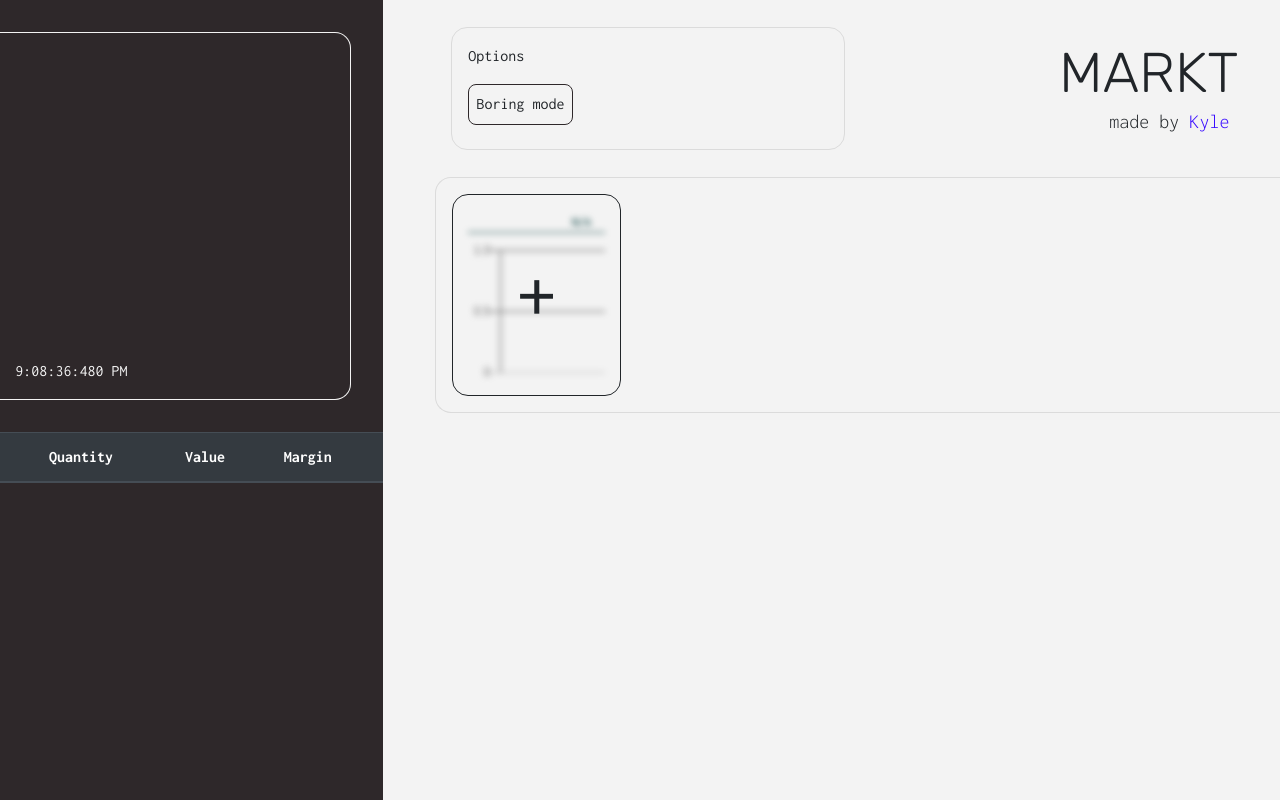
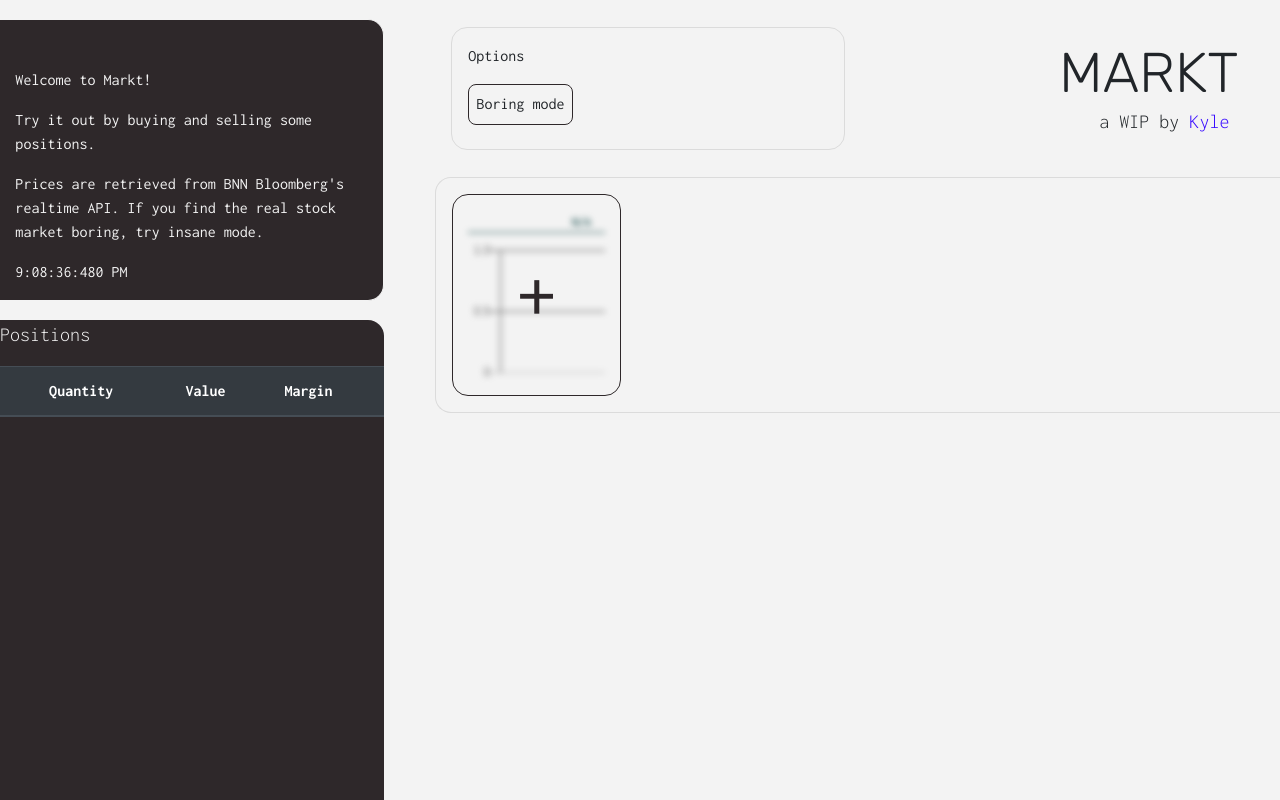
Before and after one commit to vxsl/markt-web, a Vue app: page / in a window 1280 px wide. Built offline with nearby package versions, Linux system fonts and the light colour scheme.

Commit message:
tweak log, sidebar and boring/insane styling

```diff
--- a/src/App.vue
+++ b/src/App.vue
@@ -1,11 +1,42 @@
 <template>
-  <div id="app" class="bg-light min-vh-100">
-    <router-view/>
+  <div id="app" ref="app" :class="insaneClass" class="bg-light min-vh-100">
+    <router-view @insane="toggleInsaneClass"/>
   </div>
 </template>
 
+<script>
+export default {
+  data() {
+    return {
+      insaneClass:String,
+    }
+  },
+  methods: {
+    toggleInsaneClass(insane) {
+      insane? this.insaneClass = 'insane' : this.insaneClass = 'normal'
+      this.toggleInsaneClassOnChildren(insane)
+    },
+    toggleInsaneClassOnChildren(insane) {
+      for (let key in this.$children[0].$refs) {
+        let el = this.$children[0].$refs[key]
+        if (el._isVue) {
+          el = el.$el
+        }
+        if (el.classList.contains('alter-on-insane')) {
+          if (insane) {
+            el.classList.add('insane')
+          }
+          else {
+            el.classList.remove('insane')
+          }
+        }
+      }
+    }
+  }
+}
+</script>
 
-<style lang="scss" scoped>
+<style lang="scss">
 @import '@/scss/custom.scss';
 #app {
   font-family: Inconsolata, Courier, monospace;
@@ -13,4 +44,29 @@
   transition: background 1s;
 }
 
+#app.insane {
+  background:theme-color('dark') !important;
+}
+
+.alter-on-insane.insane {
+  animation: colorchange 0.5s ease 0.5s infinite;
+  -webkit-animation: colorchange 0.5s ease 0s infinite alternate;
+}
+.alter-on-insane.normal {
+  animation: none
+}
+
+@keyframes colorchange
+{
+  0%    {color: theme-color('light');}
+  100%  {color: theme-color('dark');}
+}
+
+@-webkit-keyframes colorchange
+{
+  0%    {color: theme-color('light');}
+  100%  {color: theme-color('dark');}
+}
+
+
 </style>
--- a/src/components/Log.vue
+++ b/src/components/Log.vue
@@ -1,6 +1,10 @@
 <template>
-  <div class="log-container">
-    <p class="log-line" v-for="msg in messages" :key='msg'>{{msg}}</p>
+  <div class="wrapper">
+    <div class="log-container">
+      <div class="log-lines">
+        <p v-for="msg in messages" :key='msg'>{{msg}}</p>
+      </div>
+    </div>
   </div>
 </template>
 
@@ -9,15 +13,23 @@ const { logEmitter } = require('@/js/log.js')
 export default {
   data() {
     return {
-      messages: [],
+      messages: ['Welcome to Markt!', '\n', 'Try it out by buying and selling some positions.', '\n', "Prices are retrieved from BNN Bloomberg's realtime API. If you find the real stock market boring, try insane mode."]
     };
   },
   async created() {
-    var i = 0;
+    /* var i = 0;
     logEmitter.on('new', (message) => {
       this.messages.unshift(message)
       if (this.messages.length > 50) {
         this.messages.pop()
+      }
+    }) */
+
+    var i = 0;
+    logEmitter.on('new', (message) => {
+      this.messages.push(message)
+      if (this.messages.length > 50) {
+        this.messages.shift()
       }
     })
   },
@@ -26,12 +38,32 @@ export default {
 
 <style lang="scss">
 
-.log-container {
+/* .log-container {
   padding:1em;
   overflow:hidden;
   user-select:text;
+  position:absolute;
+  bottom:55vh;
+  margin:0;
   .log-line {
+    white-space:pre-wrap;
     margin:0 !important;
+  }
+} */
+
+.log-container {
+
+  position: absolute;
+  top: 30vh;
+  width: calc(100% - 3vh);
+  height:0;
+  .log-lines {
+    word-wrap:break-word !important;
+  display:inline-block !important;
+
+    width:100%;
+    position: absolute;
+    bottom:0;
   }
 }
 
--- a/src/components/StockCard.vue
+++ b/src/components/StockCard.vue
@@ -12,7 +12,7 @@
         <h2>{{ ticker }}</h2>
       </div>
       <!-- <canvas></canvas> -->
-      <StockChart :stock="stock" :insane="insane" />
+      <StockChart :stock="stock" :bought="bought" :insane="insane" />
     </div>
   </div>
 </template>
@@ -77,6 +77,7 @@ export default {
 
 <!-- Add "scoped" attribute to limit CSS to this component only -->
 <style scoped lang="scss">
+
 #stock-overlay {
   user-select: none;
   position: absolute;
--- /dev/null
+++ b/src/scss/animations.scss
@@ -0,0 +1,38 @@
+/* credit to https://www.theappguruz.com/tag-tools/web/CSSAnimations/ */
+
+
+/* -webkit-animation-name: shake;
+    animation-name: shake;
+    -webkit-animation-duration: 1s;
+    animation-duration: 1s;
+    -webkit-animation-fill-mode: both;
+    animation-fill-mode: both; */
+
+@-webkit-keyframes shake {
+    0%, 100% {
+    -webkit-transform: translate3d(0, 0, 0);
+    transform: translate3d(0, 0, 0);
+    }
+    10%, 30%, 50%, 70%, 90% {
+    -webkit-transform: translate3d(-0.1em, 0, 0);
+    transform: translate3d(-0.1em, 0, 0);
+    }
+    20%, 40%, 60%, 80% {
+    -webkit-transform: translate3d(0.1em, 0, 0);
+    transform: translate3d(0.1em, 0, 0);
+    }
+    }
+    @keyframes shake {
+    0%, 100% {
+    -webkit-transform: translate3d(0, 0, 0);
+    transform: translate3d(0, 0, 0);
+    }
+    10%, 30%, 50%, 70%, 90% {
+    -webkit-transform: translate3d(-0.1em, 0, 0);
+    transform: translate3d(-0.1em, 0, 0);
+    }
+    20%, 40%, 60%, 80% {
+    -webkit-transform: translate3d(0.1em, 0, 0);
+    transform: translate3d(0.1em, 0, 0);
+    }
+    }
--- a/src/scss/custom.scss
+++ b/src/scss/custom.scss
@@ -4,8 +4,10 @@
 $theme-colors: (
     "primary": #370aff,
     "secondary":#EF3E36,
+    "danger":#EF3E36,
     "light": #f3f3f3,
     "dark":#2E282A,
+    "grey":#7e7e7e,
     "info":#3F88C5
 );
 
--- a/src/views/Home.vue
+++ b/src/views/Home.vue
@@ -1,25 +1,28 @@
 <template>
   <div id="page">
 
-    <div id="nav-container" fixed="top">
+    <div id="nav-container" ref="navContainer" class="alter-on-insane" fixed="top">
       <b-navbar id="nav">
         <div id="options" class="module">
           <p>Options</p>
-          <ToggleButton @toggled="toggleInsane" class="option-button" onText="Insane mode" offText="Boring mode" />
+          <ToggleButton @toggled="toggleInsane" ref="toggleInsane" class="option-button alter-on-insane" onText="Insane mode" offText="Boring mode" />
         </div>
         <b-navbar-nav class="ml-auto" id="right-items">
           <div id="markt-title" class="display-4">MARKT</div>
-          <div id="markt-subtitle" class="lead">made by <a href="https://kylegrimsrudma.nz">Kyle</a></div>
+          <div id="markt-subtitle" class="lead">a WIP by <a href="https://kylegrimsrudma.nz">Kyle</a></div>
         </b-navbar-nav>
       </b-navbar>
     </div>
 
-    <div class="sidebar bg-dark text-light">
-      <div id="logContainer">
-          <Log id="log" ref="log"/>
+    <div class="sidebar">
+      <div class="upper-sidebar d-flex align-items-center">
+        <div id="logContainer" class="bg-dark text-light">
+            <Log id="log" ref="log" class="text-light"/>
             <Clock/>
         </div>
-    <div>
+      </div>
+      <div class="lower-sidebar bg-dark text-light">
+        <p class="lead">Positions</p>
         <table id="positionsData" class="table table-dark">
           <thead>
             <tr>
@@ -41,8 +44,8 @@
       </div>
     </div>
     <div class="stocksTable module">
-      <StockCard v-for="(stock, ticker) in stocks" :key="ticker" :ticker="ticker" :stock="stock" :insane="insane" @buy="newPosition" @sell="sellPosition"/>
-      <DummyCard ref="dummy" @newStock="newStock"/>
+      <StockCard v-for="(stock, ticker) in stocks" class="rounded-card bg-light text-dark" :ref="ticker.replace(':', '')+'Chart'" :key="ticker" :ticker="ticker" :stock="stock" :insane="insane" @buy="newPosition" @sell="sellPosition"/>
+      <DummyCard ref="dummy" class="rounded-card bg-light text-dark" @newStock="newStock"/>
     </div>
   </div>
 </template>
@@ -95,12 +98,16 @@ export default {
     },
     newPosition(ticker, quantity) {
       this.$set(this.positions, ticker, {'quantity':quantity, 'sold':false})
+      let ref = ticker.replace(':', '') + 'Chart'
+      console.dir(this.$refs[ref])
+      this.$refs[ref][0].$children[0].draw()
     },
     sellPosition(ticker) {
       this.$set(this.positions, ticker, {'quantity':0, 'sold':true})
     },
     toggleInsane(insane) {
-      this.insane = insane
+      this.insane = insane;
+      this.$emit('insane', this.insane)
     }
   }
 }
@@ -108,7 +115,7 @@ export default {
 
 <style lang="scss">
 @import '@/scss/custom.scss';
-
+@import '@/scss/animations.scss';
 
 .sidebar {
   user-select:none;
@@ -117,14 +124,17 @@ export default {
   left:0;
   width:30%;
   height:100vh !important;
-  border-right:solid;
-  border-right-width:1px;
+  .upper-sidebar {
+    position:relative;
+    height:40vh;
+    #logContainer {
+      width:100%;
       #log {
-    height:40vh;
+        height:30vh;
         padding-left:0;
-    margin:0.2em;
       }
-  #logContainer {
+      overflow:hidden;
+      position:relative;
       user-select:text;
       padding-left:4%;
       border:solid;
@@ -132,14 +142,14 @@ export default {
       border-top-right-radius:1em;
       border-bottom-right-radius:1em;
       border-width: 1px;
-    margin:2em;
-    margin-left:0;
     }
-  .sidebar-padded {
-    padding:1em;
-    padding-left:0;
   }
+  .lower-sidebar {
+    position:relative;
+    height:60vh;
+    border-top-right-radius:1em;
     table {
+
       width:100%;
       border-collapse: collapse;
       tr, td {
@@ -148,16 +158,8 @@ export default {
       }
     }
   }
-
-
-#logContainer > pre * {
-    white-space:pre-wrap;
-    font-size:.8vw;
-    word-wrap: break-word;
 }
 
-#page {
-}
 .module {
   border:solid;
   border-width:1px;
@@ -175,6 +177,9 @@ export default {
   border-right:none !important;
   border-top-right-radius:0 !important;
   border-bottom-right-radius:0 !important;
+  .rounded-card {
+    border-radius:1em
+  }
 }
 
 canvas {
@@ -231,6 +236,14 @@ canvas {
   .option-button {
     width:auto
   }
+  .option-button.insane {
+    -webkit-animation-name: shake;
+    animation-name: shake;
+    -webkit-animation-duration: 1s;
+    animation-duration: 1s;
+    -webkit-animation-fill-mode: both;
+    animation-fill-mode: both;
+  }
 }
 
 #right-items {
```
Also changed, not shown: src/components/StockChart.vue (+22 -12 lines). Lines whose indentation alone changed are shown as unchanged.
